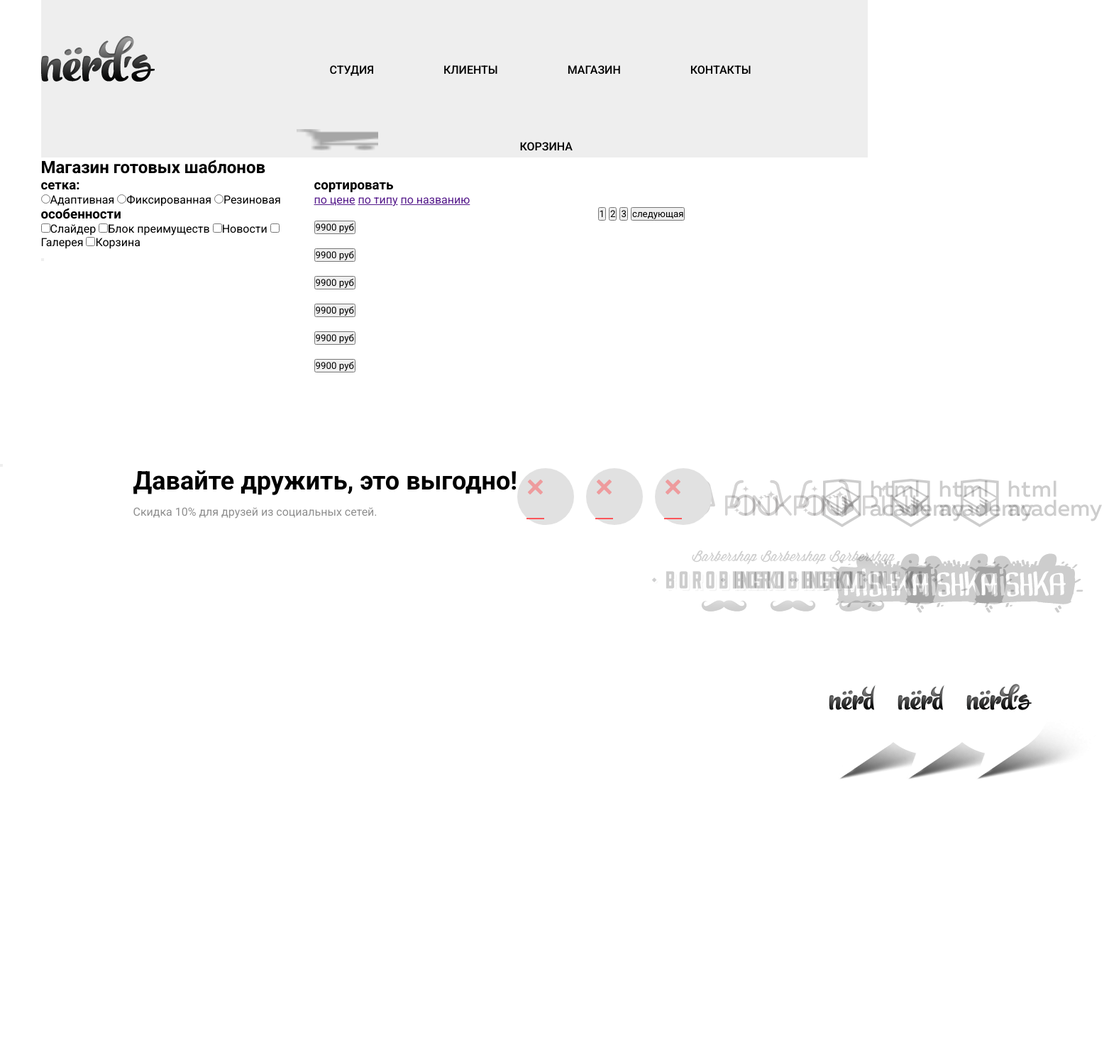
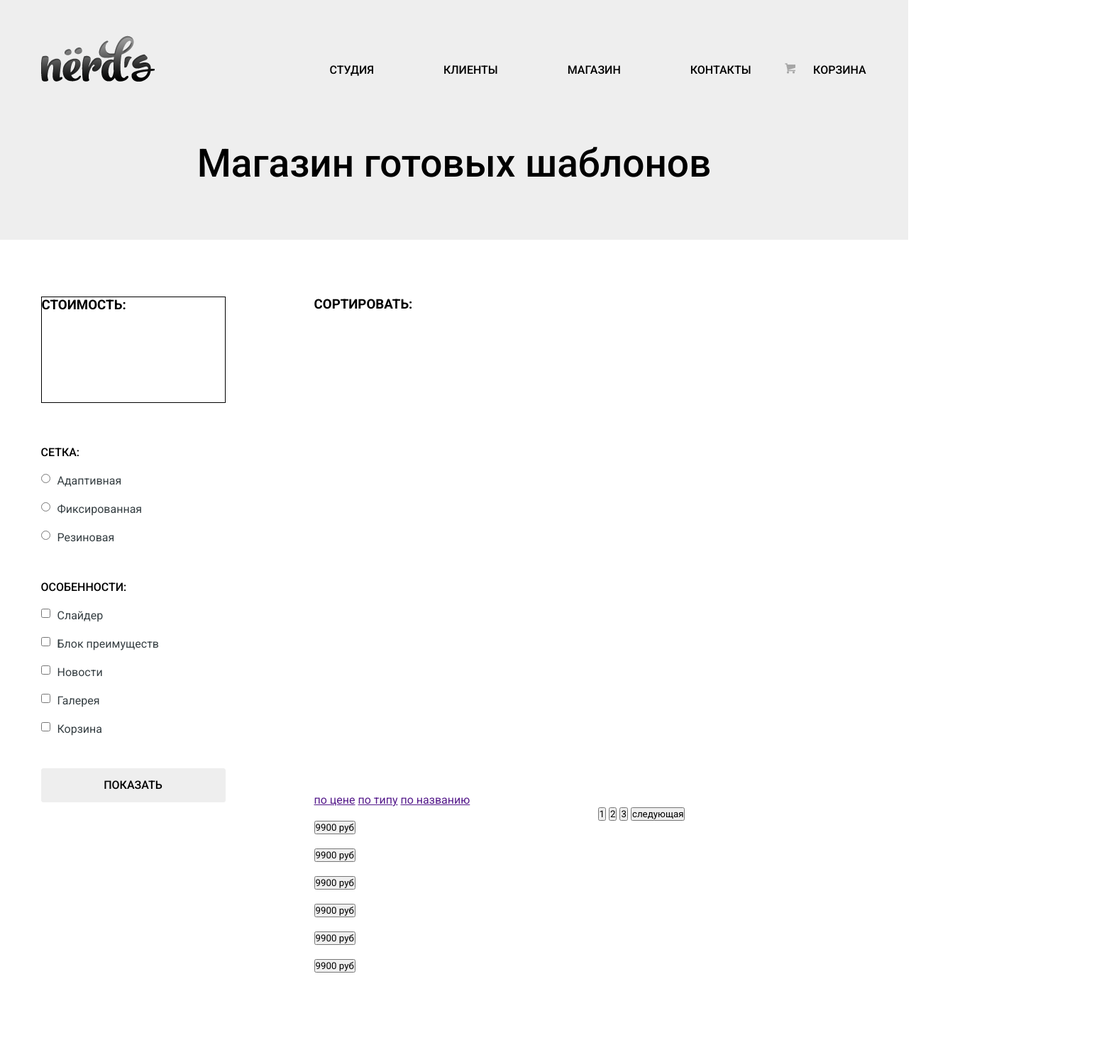
Before and after one commit to Stacss/nerds-site-site, a plain HTML site: page catalog.html in a window 1280 px wide. Shown: the top 1490 px of the page at 71% size, 1563 px wide, since content can reach past the window. Before the commit the page ends 1144 px from the top, so only its background shows below. Drawn offline with Linux system fonts and the light colour scheme.

Commit message:
2 траница

```diff
--- a/catalog.html
+++ b/catalog.html
@@ -3,12 +3,12 @@
 <head>
 	<meta charset="UTF-8">
 	<link rel="stylesheet" href="css/style.css">
-	<link rel="stylesheet" href="css/sprites.css">
 	<link href="https://fonts.googleapis.com/css?family=Roboto:400,500,700" rel="stylesheet">
 	<title>каталог</title>
 </head>
 <body>
-	<header class="container_all bg--grey">
+	<header class="bg--grey">
+		<div class="container_all">
 			<h1>
 				<a href=""><img src="img/logo.png" alt="логотип"></a>
 			</h1>
@@ -27,17 +27,40 @@
 						<li>контакты
 					</a>
 				</ul>
-			<a href="#basket"><img src="img/cart-icon.png" alt="basket" class="basket">корзина</a>
+				<button class="basket"><img src="img/cart-icon.png" alt="">корзина</button>
 			</nav>
+		</div>
 	</header>
 	<main>
-		<section class="container_all">
-			<h2>Магазин готовых шаблонов</h2>
+		<section class="bg--grey">
+			<div class="container_all pad">
+				<h2 class="market_h">Магазин готовых шаблонов</h2>
+			</div>
 		</section>
-		<section class="container_all">
+		<section class="container_all pad">
+			<div class="setting">
+				<div class="price">
+					<h3>стоимость:</h3>
+				</div>
+				<div class="radio">
+					<h4>сетка:</h4>
+					<input type="radio" name="Адаптивная" id="adap"><p><label for="adap">Адаптивная</label></p>
+					<input type="radio" name="Фиксированная" id="fixed"><p><label for="fixed">Фиксированная</label></p>
+					<input type="radio" name="Резиновая" id="flex"><p><label for="flex">Резиновая</label></p>
+				</div>
+				<div class="checkbox">
+					<h4>особенности:</h4>
+					<input type="checkbox" name="Слайдер" id="slider"><p><label for="slider">Слайдер</label></p>
+					<input type="checkbox" name="Блок преимуществ" id="block"><p><label for="block">Блок преимуществ</label></p>
+					<input type="checkbox" name="Новости" id="news"><p><label for="news">Новости</label></p>
+					<input type="checkbox" name="Галерея" id="gallery"><p><label for="gallery">Галерея</label></p>
+					<input type="checkbox" name="Корзина" id="basket"><p><label for="basket">Корзина</label></p>
+				</div>
+				<button type="button">показать</button>
+			</div>
 			<div class="market">
 				<div class="navigation">
-					<h3>сортировать</h3>
+					<h3>сортировать:</h3>
 					<a href="">по цене</a>
 					<a href="">по типу</a>
 					<a href="">по названию</a>
@@ -89,40 +112,28 @@
 					<button>следующая</button>
 				</div>
 			</div>
-			<div class="setting">
-				<div></div>
-				<div class="radio">
-					<h3>сетка:</h3>
-					<input type="radio" name="Адаптивная" id="">Адаптивная
-					<input type="radio" name="Фиксированная" id="">Фиксированная
-					<input type="radio" name="Резиновая" id="">Резиновая
+
+		</section>
+		<section class="pad">
+			<div class="map"><script type="text/javascript" charset="utf-8" async src="https://api-maps.yandex.ru/services/constructor/1.0/js/?um=constructor%3A9ed2312c40c036fbbef878f5457f4377b45874c42839d3a9cd5196a290306c5a&amp;width=100%25&amp;height=415&amp;lang=ru_RU&amp;scroll=true"></script>
+				<div class="container_all">
+					<div class="map_box">
+						<h5>nerds design studio</h5>
+						<p>191186, Санкт-Петербург,  ул. Б. Конюшенная, д. 19/8</p>
+						<a href="tel:+781227575">тел. +7(812)27575</a>
+						<button>напишите нам</button>
 					</div>
-				<div class="checkbox">
-					<h3>особенности</h3>
-					<input type="checkbox" name="Слайдер" id="">Слайдер
-					<input type="checkbox" name="Блок преимуществ" id="">Блок преимуществ
-					<input type="checkbox" name="Новости" id="">Новости
-					<input type="checkbox" name="Галерея" id="">Галерея
-					<input type="checkbox" name="Корзина" id="">Корзина
 				</div>
-				<button type="button"></button>
 			</div>
 		</section>
-		<section>
-			<map name="">
-				<area class="map">
-					<h5></h5>
-					<p></p>
-					<button></button>
-				</area>
-			</map>
-		</section>
 	</main>
-	<footer class="container_all">
-		<div class="social"><img src="img/sprites.png" alt=""></div>
-		<div class="social"><img src="img/sprites.png" alt=""></div>
-		<div class="social"><img src="img/sprites.png" alt=""></div>
-		<div class="slogan">
+	<footer class="container_all mar--b">
+		<div class="wrapper_soc mar--b">
+			<div class="social vk-icon"></div>
+			<div class="social fb-icon"></div>
+			<div class="social insta-icon"></div>
+		</div>
+		<div class="slogan mar--b">
 			<h5>Давайте дружить, это выгодно!</h5>
 			<p>Скидка 10% для друзей из социальных сетей.</p>
 		</div>
--- a/css/style.css
+++ b/css/style.css
@@ -417,3 +417,91 @@ article {
 	box-sizing: none;
 	padding-right: 48px;
 }
+.mar--b {
+	margin-bottom: 80px;
+}
+.market_h {
+	display: block;
+	margin: 0 auto;
+	text-align: center;
+	font-size: 55px;
+	line-height: 1;
+	font-weight: 500;
+}
+.setting {
+	float: left;
+	width: 260px;
+
+}
+.setting , .navigation h3 {
+	min-height: 700px;
+	text-transform: uppercase;
+	text-align: left;
+}
+.price {
+	width: 260px;
+	height: 150px;
+	box-sizing: border box;
+	border: 1px solid black;
+}
+.radio {
+	margin-top: 60px;
+}
+.radio h4 {
+	display: block;
+	font-size: 16px;
+	font-weight: 500;
+	line-height: 1.25;
+	margin-bottom: 20px;
+}
+.checkbox h4 {
+	display: block;
+	font-size: 16px;
+	font-weight: 500;
+	line-height: 1.25;
+	margin-bottom: 20px;
+	margin-top: 50px;
+}
+
+.radio input {
+	display: block;
+	float: left;
+	margin-right: 10px;
+}
+.radio p {
+	font-size: 16px;
+	font-weight: 400;
+	line-height: 1.25;
+	color: #363f43;
+	text-transform: none;
+	margin-bottom: 20px;
+}
+.checkbox input {
+	display: block;
+	float: left;
+	margin-right: 10px;
+}
+.checkbox p {
+	font-size: 16px;
+	font-weight: 400;
+	line-height: 1.25;
+	color: #363f43;
+	text-transform: none;
+	margin-bottom: 20px;
+}
+.setting > button {
+	display: block;
+	margin-top: 45px;
+	width: 100%;
+	height: 48px;
+	color: black;
+	font-size: 16px;
+	line-height: 1.125;
+	font-weight: 500;
+	text-transform: uppercase;
+	background-color: #eeeeee;
+	border: 1px solid #eeeeee;
+	-webkit-border-radius: 3px;
+	-moz-border-radius: 3px;
+	border-radius: 3px;
+}
```
Also changed, not shown: index.html (+7 -15 lines). Lines whose indentation alone changed are shown as unchanged.
